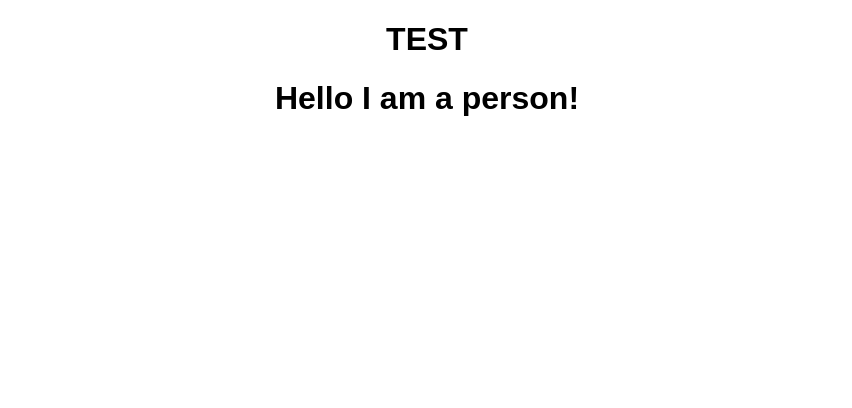
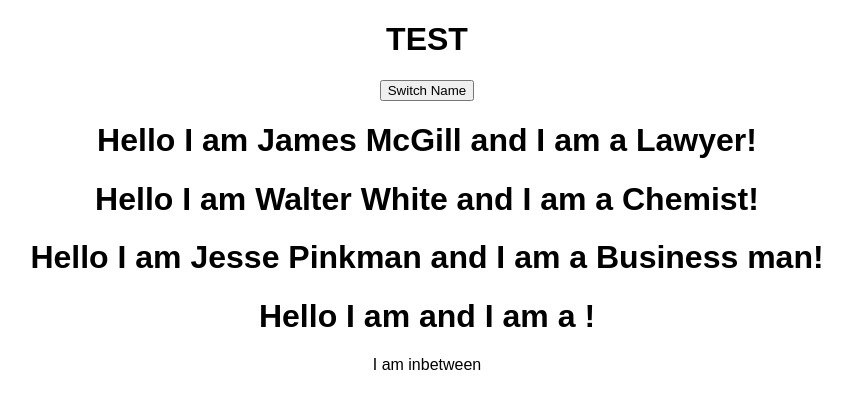
Before and after one commit to joej326/react-max-course, a React (Create React App) app: page / in a window 1280 px wide. Shown: the top 408 px of the page, without its empty margins (213-1065 px from the left). Built offline with nearby package versions, Linux system fonts and the light colour scheme.

Commit message:
added new binding syntax

```diff
--- a/src/App.js
+++ b/src/App.js
@@ -4,11 +4,40 @@ import './App.css';
 import Person from './Person/Person';
 
 class App extends Component {
+  state = {
+    people: [
+      {name: 'James McGill', profession: 'Lawyer'},
+      {name: 'Walter White', profession: 'Chemist'},
+      {name: 'Jesse Pinkman', profession: 'Business man'},
+    ]
+  };
+
+  // DON'T invoke the onClick switchNameHandler is the JSX b/c it will be called when the component renders
+  // which is NOT what we want.
+  // only invoke when it's inside an arrow function
+  switchNameHandler = (newName) => {
+    console.log('was clicked');
+    this.setState({
+      people: [
+        {name: newName, profession: 'Lawyer'},
+        {name: 'Walter White', profession: 'Chemist'},
+        {name: 'Jesse Pinkman', profession: 'Business man'},
+      ]
+    })
+  }
+
   render() {
     return (
       <div className="App">
         <h1>TEST</h1>
-        <Person />
+        <button onClick={()=>this.switchNameHandler('default name')}>Switch Name</button>
+        <Person name={this.state.people[0].name} profession={this.state.people[0].profession} />
+        <Person
+        name={this.state.people[1].name}
+        profession={this.state.people[1].profession}
+        click={this.switchNameHandler.bind(this, 'not a default name')} />
+        <Person name={this.state.people[2].name} profession={this.state.people[2].profession} />
+        <Person>I am inbetween</Person>
       </div>
     );
   }
--- a/src/Person/Person.js
+++ b/src/Person/Person.js
@@ -1,7 +1,15 @@
 import React from 'react';
 
-const person = () => {
-    return <h1>Hello I am a person!</h1>
+/*{children is reserved. It refers to elements inbetween the opening and closing}*/
+                        //  brackets of the Component.
+
+const person = (props) => { // doesnt have to be "props" could be "redbulls"
+    return (
+        <div>
+            <h1 onClick={props.click} >Hello I am {props.name} and I am a {props.profession}!</h1>
+            <p>{props.children}</p>
+        </div>
+    )
 }
 
 export default person;
```
Also changed, not shown: package.json (line endings or trailing spaces).
